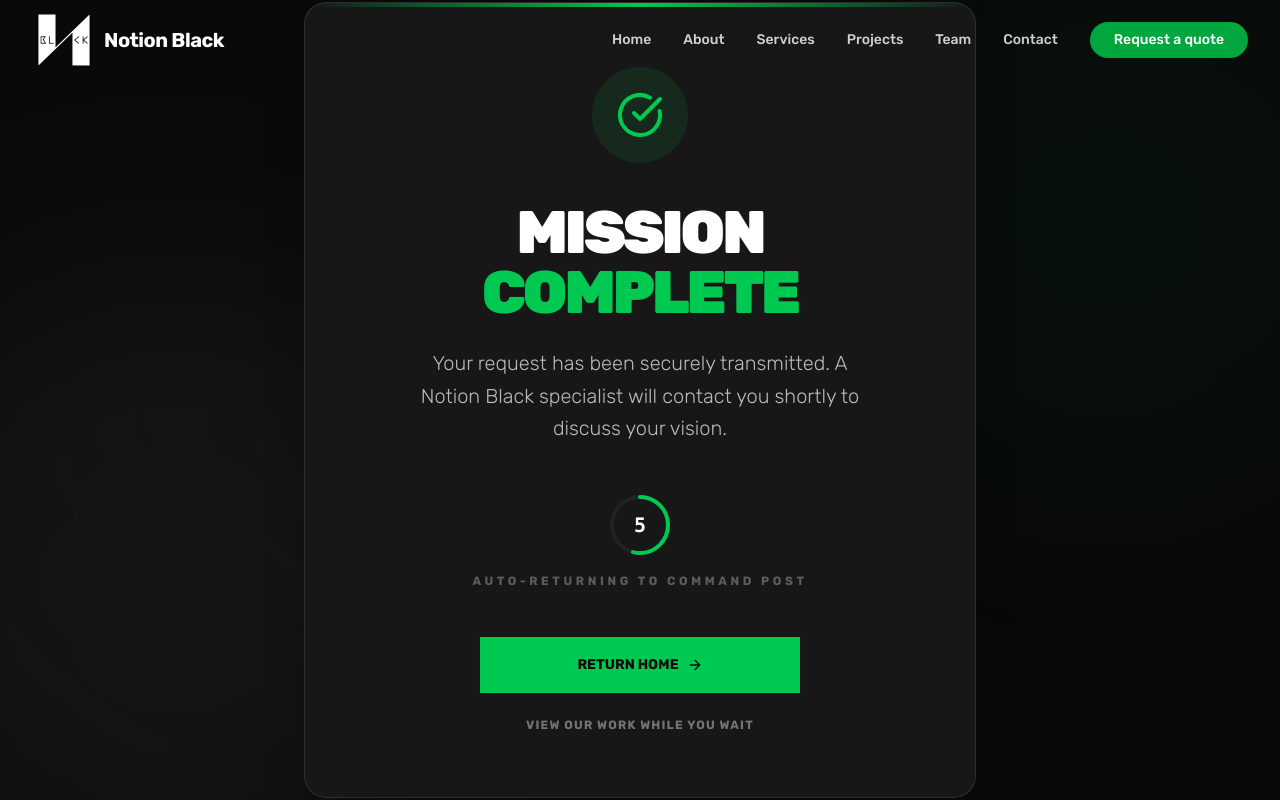
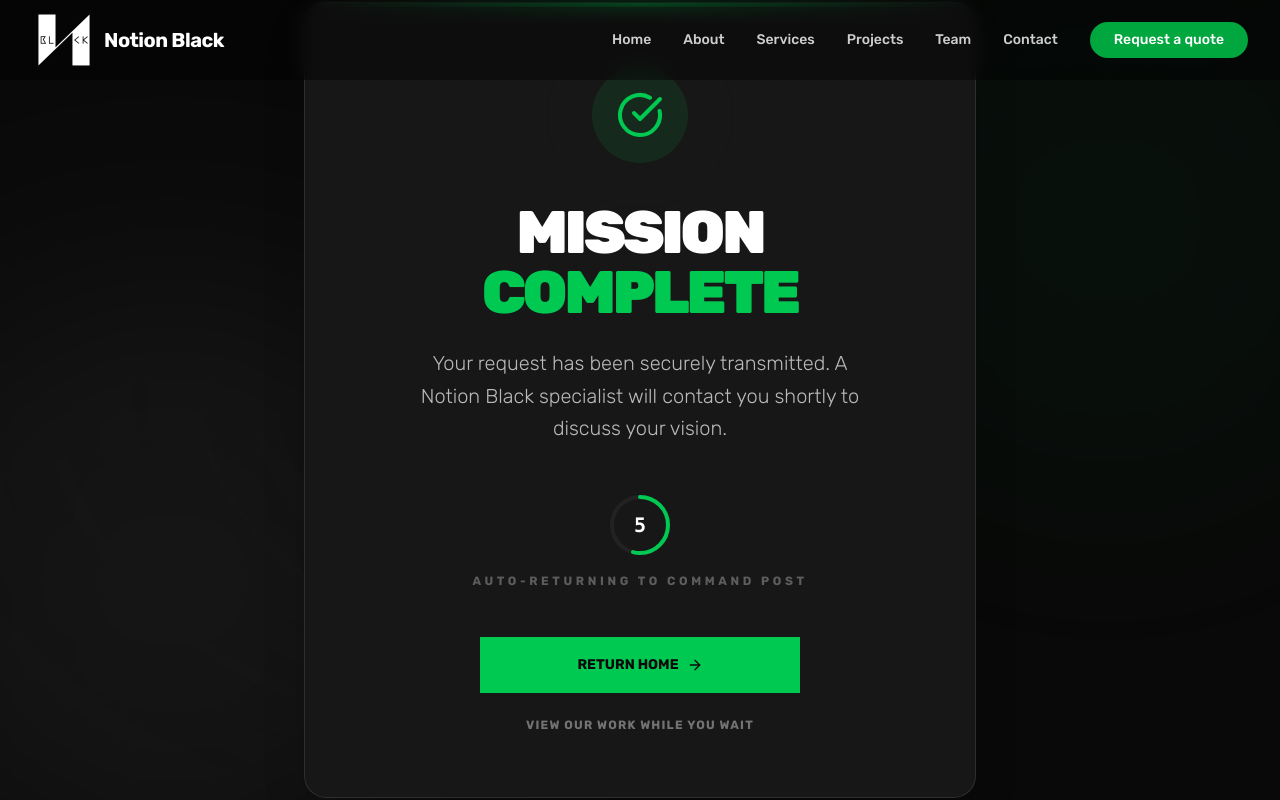
Before and after one commit to notionblack/NotionBlack, a Next.js app: page /thank-you in a window 1280 px wide. Shown: the top 800 px of the page. Built offline with nearby package versions, Linux system fonts and the light colour scheme.

Commit message:
style: black navbar and fix print visibility

```diff
--- a/src/components/layout/Navbar.tsx
+++ b/src/components/layout/Navbar.tsx
@@ -29,9 +29,9 @@
 
     return (
         <header
-            className={`fixed top-0 w-full z-50 transition-all duration-300 ${isScrolled
-                ? "bg-background/80 backdrop-blur-md border-b border-white/10 shadow-sm"
-                : "bg-transparent"
+            className={`fixed top-0 w-full z-50 transition-all duration-300 no-print ${isScrolled
+                ? "bg-black/90 backdrop-blur-md border-b border-white/10 shadow-sm"
+                : "bg-black/40 backdrop-blur-sm"
                 }`}
         >
             <div className="container mx-auto px-4 sm:px-6 lg:px-8">
```
